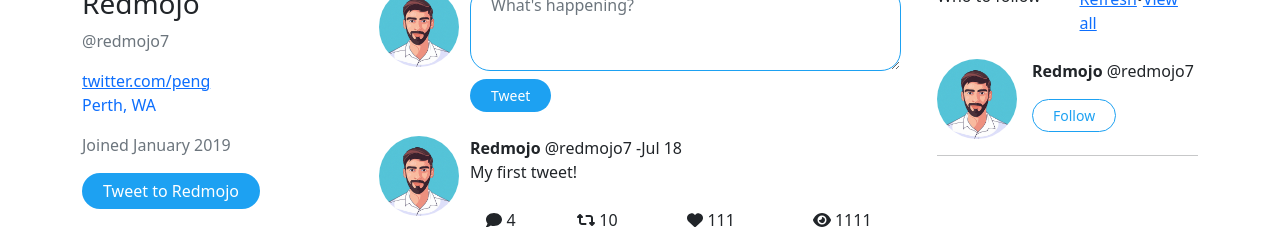
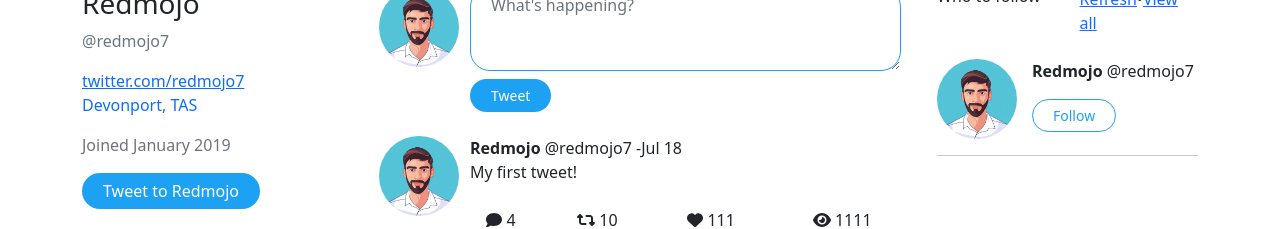
Before and after one commit to redmojo7/justtweet, a React (Create React App) app: page / in a window 1280 px wide. Shown: the part 245-474 px from the top of the page. Built offline with nearby package versions, Linux system fonts and the light colour scheme.

Commit message:
Devonport

```diff
--- a/src/components/profileinfo.js
+++ b/src/components/profileinfo.js
@@ -6,8 +6,8 @@ class ProfileInfo extends Component {
       <div className="text-left">
         <h3>Redmojo</h3>
         <p className="text-secondary">@redmojo7</p>
-        <a href="#">twitter.com/peng</a>
-        <p className="text-primary">Perth, WA</p>
+        <a href="#">twitter.com/redmojo7</a>
+        <p className="text-primary">Devonport, TAS</p>
         <p className="text-secondary">Joined January 2019</p>
         <button className="btn twitter-button" >Tweet to Redmojo</button>
       </div>
```
